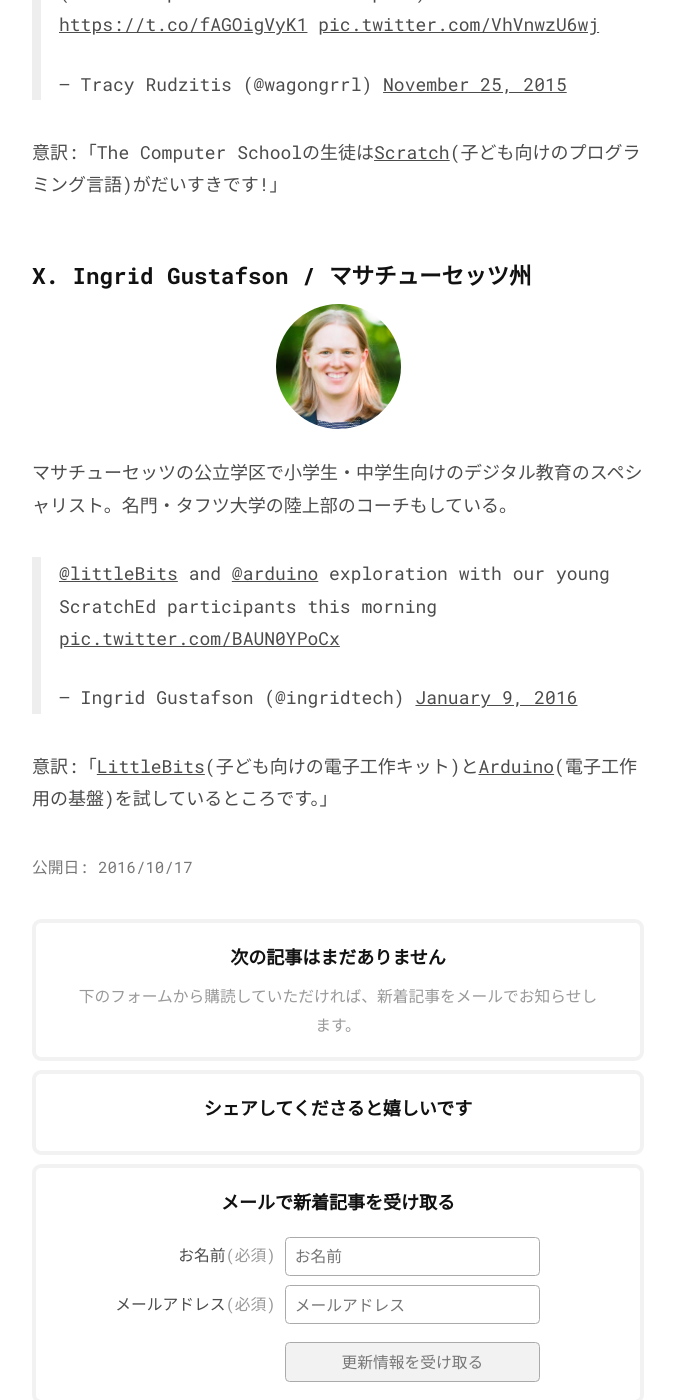
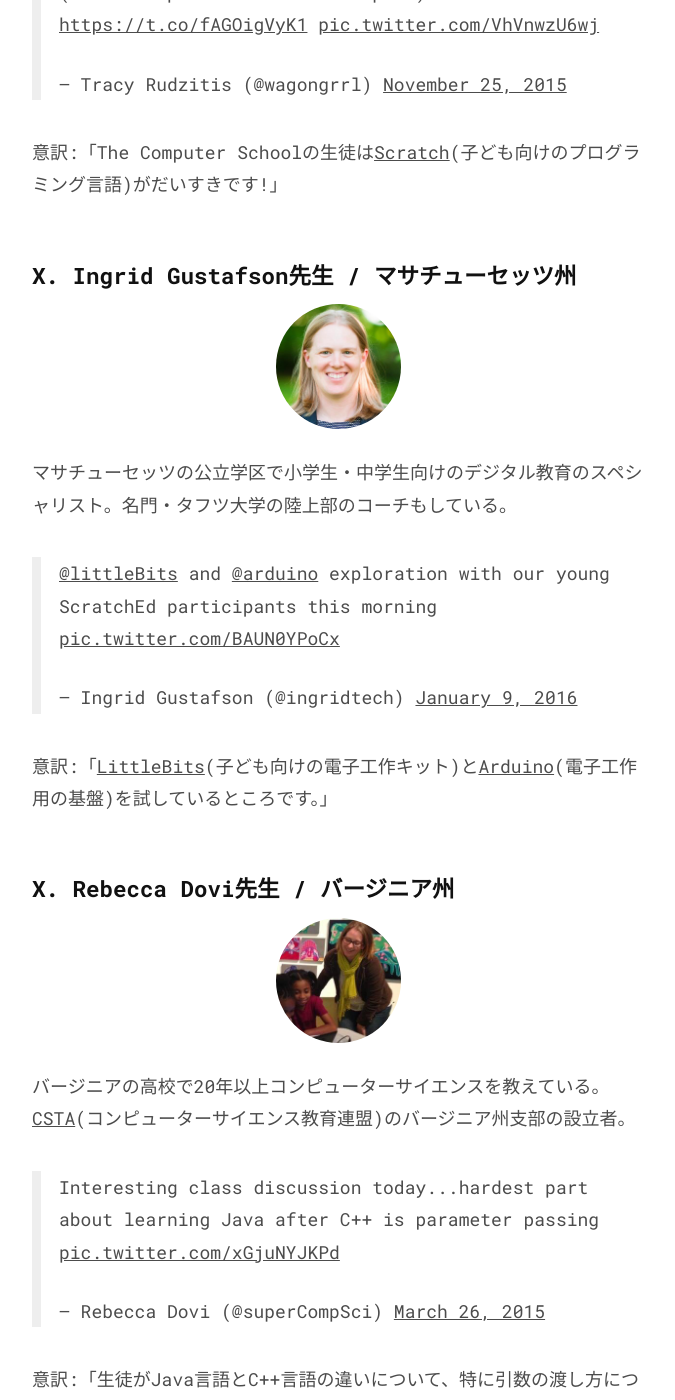
Before and after one commit to chibicode/senseicode, a Jekyll site: the page built from _posts/2016-10-15-100-programming-teachers.md, in a window 1280 px wide and 1400 px high, scrolled down 21588 px. Shown: the whole window, without its empty margins (302-977 px from the left). Built offline with Jekyll 4.4.1, drawn with Linux system fonts in a browser that asks for light colours; comment, search, counter and statistics services are not loaded; some of the changed text lies outside the part shown.

Commit message:
Add rebecca

```diff
--- a/_posts/2016-10-15-100-programming-teachers.md
+++ b/_posts/2016-10-15-100-programming-teachers.md
@@ -385,7 +385,7 @@ Andrea先生と同じく、ミネソタ州の元国語(英語)の先生で、現
 
 意訳:「The Computer Schoolの生徒は[Scratch](https://scratch.mit.edu/)(子ども向けのプログラミング言語)がだいすきです!」
 
-## X. Ingrid Gustafson / マサチューセッツ州
+## X. Ingrid Gustafson先生 / マサチューセッツ州
 
 <p style="text-align: center;">
   <img src="/images/7/teachers/ingrid.jpg" width="125" style="border-radius: 100%; margin-top: 0; margin-bottom: 0;" />
@@ -397,3 +397,18 @@ Andrea先生と同じく、ミネソタ州の元国語(英語)の先生で、現
 <script async src="//platform.twitter.com/widgets.js" charset="utf-8"></script>
 
 意訳:「[LittleBits](http://littlebits.cc/)(子ども向けの電子工作キット)と[Arduino](https://www.arduino.cc/)(電子工作用の基盤)を試しているところです。」
+
+## X. Rebecca Dovi先生 / バージニア州
+
+<p style="text-align: center;">
+  <img src="/images/7/teachers/rebecca.jpg" width="125" style="border-radius: 100%; margin-top: 0; margin-bottom: 0;" />
+</p>
+
+バージニアの高校で20年以上コンピューターサイエンスを教えている。[CSTA](https://www.csteachers.org/)(コンピューターサイエンス教育連盟)のバージニア州支部の設立者。
+
+<blockquote class="twitter-tweet" data-lang="en"><p lang="en" dir="ltr">Interesting class discussion today...hardest part about learning Java after C++ is parameter passing <a href="http://t.co/xGjuNYJKPd">pic.twitter.com/xGjuNYJKPd</a></p>&mdash; Rebecca Dovi (@superCompSci) <a href="https://twitter.com/superCompSci/status/581183650487799808">March 26, 2015</a></blockquote>
+<script async src="//platform.twitter.com/widgets.js" charset="utf-8"></script>
+
+意訳:「生徒がJava言語とC++言語の違いについて、特に引数の渡し方について勉強しています!」
+
+## X.
```
Also changed, not shown: images/7/teachers/rebecca.jpg (added).
